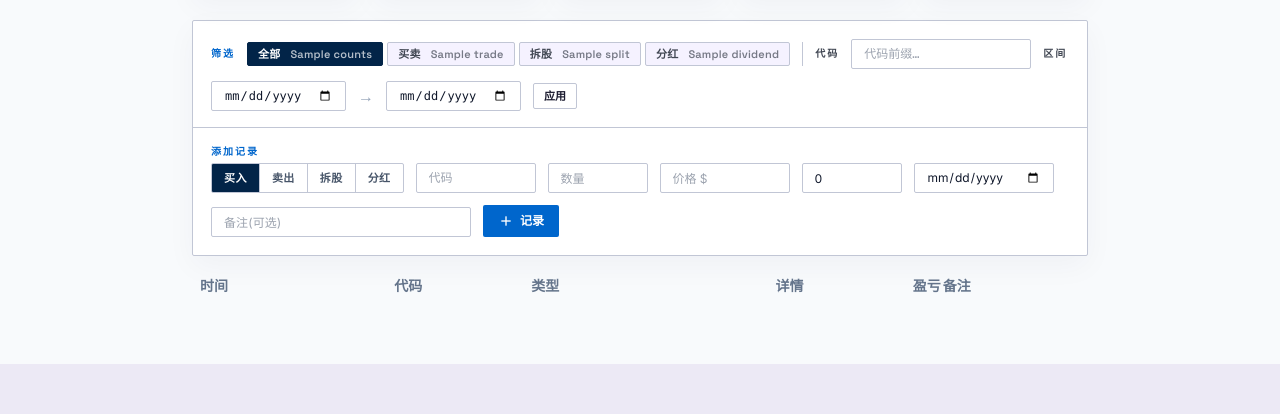
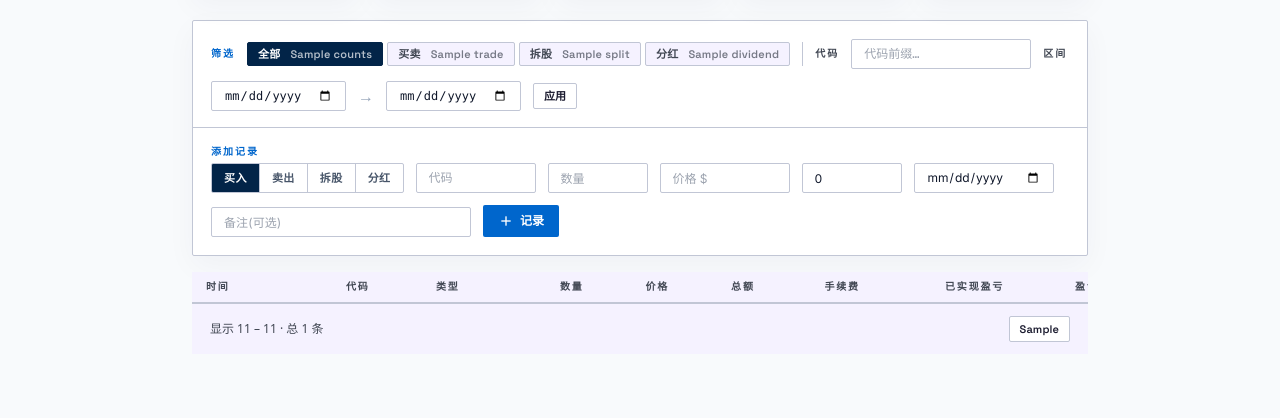
Before and after one commit to divxer/MarketPulse, a FastAPI app: template marketpulse/web/templates/trades.html in a window 1280 px wide. Shown: the part 386-804 px from the top of the page. Run offline with FastAPI, Linux system fonts and the light colour scheme; the template is opened without the code that fills it: most values are stand-ins (such as "Sample title", 1, 10 or a date in 2020); lists and menus that the app fills with data are empty; style sheets or scripts are compiled from the project's sources; parts of the project's set-up code (start-up, migrations or seed data) failed here and were passed over.

Commit message:
feat(trades): 10-col mp-table--trades + split/dividend rows + pagination
- 10 columns (time/ticker/type/qty/price/total/fees/pl/pl%/notes/actions)
- Split rows: purple chip, colspan-6 message, delete button
- Dividend rows: green chip, total in green, '—' in qty/fees/pl% cols
- Pagination footer: page numbers ±2 window + prev/next, HTMX swap
- Delete buttons preserve pagination via URL query string
- overflow-x:auto + min-width:1100px for narrow viewports
- POST/PUT routes now pass pagination ctx to partial (page=1, limit=50)

Co-Authored-By: Claude Opus 4.7 (1M context) <noreply@anthropic.com>

```diff
--- a/marketpulse/web/static/css/app.css
+++ b/marketpulse/web/static/css/app.css
@@ -641,3 +641,55 @@ hr.mp-hr {
 .mp-trades-add__kind   { display:flex; flex-direction:column; gap:4px; }
 .mp-hr                 { border:0; border-top:1px solid var(--ns-outline-variant); }
 .hidden                { display:none !important; }
+
+/* ════════ Phase 5c: Trades table ════════ */
+#trades-container           { overflow-x: auto; }
+.mp-table--trades           { min-width: 1100px; width: 100%; border-collapse: collapse; }
+.mp-table--trades th        { font:600 10px/1 var(--ns-font-headline);
+                              letter-spacing:0.08em; text-transform:uppercase;
+                              color:var(--ns-on-surface-variant);
+                              padding:10px 12px;
+                              border-bottom:1px solid var(--ns-outline-variant);
+                              white-space:nowrap; text-align:left; }
+.mp-table--trades td        { padding:12px; font-size:13px;
+                              border-bottom:1px solid var(--ns-outline-variant);
+                              vertical-align: middle; }
+.mp-table--trades tbody tr:hover { background: var(--ns-surface-container-low); }
+.mp-table--trades .col-time   { width:140px; color:var(--ns-on-surface-variant); }
+.mp-table--trades .col-ticker { width:90px; }
+.mp-table--trades .col-type   { width:90px; }
+.mp-table--trades .col-qty,
+.mp-table--trades .col-price,
+.mp-table--trades .col-total,
+.mp-table--trades .col-fees,
+.mp-table--trades .col-pl,
+.mp-table--trades .col-plpct  { text-align:right; }
+.mp-table--trades .col-actions{ width:80px; text-align:right; }
+.mp-table--trades .up         { color:var(--mp-up); font-weight:600; }
+.mp-table--trades .down       { color:var(--mp-down); font-weight:600; }
+.mp-table--trades .muted      { color:var(--ns-on-surface-variant); }
+.mp-table--trades tr.split    { background:rgba(141,82,231,0.04); }
+.mp-table--trades tr.dividend { background:rgba(14,138,95,0.04); }
+
+.mp-chip--split             { color:#5e2cb4;
+                              background:rgba(141,82,231,0.12);
+                              border-color:transparent; }
+
+.mp-empty-row               { text-align:center; padding:32px;
+                              color:var(--ns-on-surface-variant); }
+
+.mp-ticker-link             { color:var(--ns-navy); font-weight:700;
+                              text-decoration:none;
+                              font-family:var(--ns-font-headline); }
+.mp-icon-btn                { background:transparent; border:0; cursor:pointer;
+                              color:var(--ns-slate-400); padding:4px;
+                              display:inline-flex; align-items:center; }
+.mp-icon-btn:hover          { color:var(--ns-navy); }
+.mp-icon-btn .material-symbols-outlined { font-size:18px; }
+
+.mp-table-footer            { display:flex; justify-content:space-between;
+                              align-items:center; padding:12px 18px;
+                              background:var(--ns-surface-container-low);
+                              border-top:1px solid var(--ns-outline-variant); }
+.mp-table-footer__count     { font-size:12px; color:var(--ns-on-surface-variant); }
+.mp-table-footer__pager     { display:flex; gap:4px; }
--- a/marketpulse/web/templates/partials/trades_table.html
+++ b/marketpulse/web/templates/partials/trades_table.html
@@ -1,109 +1,136 @@
-<table class="w-full text-sm">
-  <thead class="text-left text-slate-500">
+<table class="mp-table mp-table--trades">
+  <thead>
     <tr>
-      <th class="px-2 py-1">时间</th>
-      <th>代码</th>
-      <th>类型</th>
-      <th class="text-right">详情</th>
-      <th class="text-right">盈亏</th>
-      <th>备注</th>
-      <th></th>
+      <th class="col-time">时间</th>
+      <th class="col-ticker">代码</th>
+      <th class="col-type">类型</th>
+      <th class="col-qty">数量</th>
+      <th class="col-price">价格</th>
+      <th class="col-total">总额</th>
+      <th class="col-fees">手续费</th>
+      <th class="col-pl">已实现盈亏</th>
+      <th class="col-plpct">盈亏 %</th>
+      <th class="col-notes">备注</th>
+      <th class="col-actions"></th>
     </tr>
   </thead>
   <tbody>
     {% for e in events %}
       {% if e.kind == "trade" %}
         {% set t = e.obj %}
-        <tr class="border-t" id="trade-row-{{ t.id }}">
-          <td class="px-2 py-1 text-slate-500 text-xs">
+        <tr id="trade-row-{{ t.id }}">
+          <td class="col-time mono">
             <time data-utc="{{ (t.executed_at or t.created_at).isoformat() }}">{{ (t.executed_at or t.created_at).strftime("%Y-%m-%d %H:%M") }}</time>
           </td>
-          <td><a href="/stock/{{ t.ticker }}" class="font-medium">{{ t.ticker }}</a></td>
-          <td>
-            {% if t.action == "buy" %}
-              <span class="text-blue-600 text-xs">🟦 买入</span>
-            {% else %}
-              <span class="text-orange-600 text-xs">🟧 卖出</span>
-            {% endif %}
+          <td class="col-ticker"><a href="/stock/{{ t.ticker }}" class="mp-ticker-link">{{ t.ticker }}</a></td>
+          <td class="col-type">
+            {% if t.action == "buy" %}<span class="mp-chip mp-chip--periwinkle">买入</span>
+            {% else %}<span class="mp-chip mp-chip--down">卖出</span>{% endif %}
           </td>
-          <td class="text-right">
-            {{ "%g"|format(t.quantity) }} 股 @ ${{ "%.2f"|format(t.price) }}
-            {% if t.fees %}<span class="text-xs text-slate-500">(手续费 ${{ "%.2f"|format(t.fees) }})</span>{% endif %}
+          <td class="col-qty mono tnum">{{ "%g"|format(t.quantity) }}</td>
+          <td class="col-price mono tnum">${{ "%.2f"|format(t.price) }}</td>
+          <td class="col-total mono tnum">${{ "%.2f"|format(t.quantity * t.price) }}</td>
+          <td class="col-fees mono tnum">{{ "$%.2f"|format(t.fees) if t.fees else "—" }}</td>
+          <td class="col-pl mono tnum {% if t.realized_pl is not none and t.realized_pl >= 0 %}up{% elif t.realized_pl is not none %}down{% endif %}">
+            {% if t.realized_pl is not none %}{{ "%+.2f"|format(t.realized_pl) }}{% else %}—{% endif %}
           </td>
-          <td class="text-right {% if t.realized_pl is not none and t.realized_pl >= 0 %}text-green-600{% elif t.realized_pl is not none %}text-red-600{% endif %}">
-            {% if t.realized_pl is not none %}${{ "%+.2f"|format(t.realized_pl) }}{% endif %}
+          <td class="col-plpct mono tnum {% if t.realized_pl is not none and t.realized_pl >= 0 %}up{% elif t.realized_pl is not none %}down{% endif %}">
+            {% if t.realized_pl is not none and t.quantity and t.price %}{{ "%+.2f%%"|format(t.realized_pl / (t.quantity * t.price) * 100) }}{% else %}—{% endif %}
           </td>
-          <td class="text-xs text-slate-500 max-w-xs truncate">{{ t.notes or "" }}</td>
-          <td class="text-right">
-            <button
-              type="button"
-              onclick='loadTradeIntoForm({{ {
-                "id": t.id,
-                "ticker": t.ticker,
-                "action": t.action,
-                "quantity": t.quantity,
-                "price": t.price,
-                "fees": t.fees,
-                "notes": t.notes or "",
-                "executed_at_date": (t.executed_at.strftime("%Y-%m-%d") if t.executed_at else ""),
-                "executed_at_iso": (t.executed_at.isoformat() if t.executed_at else "")
-              } | tojson }})'
-              class="text-blue-600 text-xs hover:underline mr-2">编辑</button>
-            <button
-              hx-delete="/trades/{{ t.id }}"
-              hx-target="#trade-row-{{ t.id }}"
-              hx-swap="outerHTML"
-              hx-confirm="删除这笔交易?会自动重算该代码的持仓和已实现盈亏。"
-              class="text-red-600 text-xs hover:underline">删除</button>
+          <td class="col-notes muted">{{ t.notes or "" }}</td>
+          <td class="col-actions">
+            <button class="mp-icon-btn" type="button"
+                    onclick='loadTradeIntoForm({{ {
+                      "id": t.id, "ticker": t.ticker, "action": t.action,
+                      "quantity": t.quantity, "price": t.price, "fees": t.fees,
+                      "notes": t.notes or "",
+                      "executed_at_date": (t.executed_at.strftime("%Y-%m-%d") if t.executed_at else ""),
+                      "executed_at_iso": (t.executed_at.isoformat() if t.executed_at else "")
+                    } | tojson }})'>
+              <span class="material-symbols-outlined">edit</span>
+            </button>
+            <button class="mp-icon-btn"
+                    hx-delete="/trades/{{ t.id }}?{{ filters_qs }}&page={{ page }}&limit={{ limit }}"
+                    hx-target="#trades-container" hx-swap="innerHTML"
+                    hx-confirm="删除这笔交易?会自动重算该代码的持仓和已实现盈亏。">
+              <span class="material-symbols-outlined">delete_outline</span>
+            </button>
           </td>
         </tr>
       {% elif e.kind == "split" %}
         {% set s = e.obj %}
-        <tr class="border-t bg-purple-50" id="split-row-{{ s.id }}">
-          <td class="px-2 py-1 text-slate-500 text-xs">{{ s.ex_date.strftime("%Y-%m-%d") }}</td>
-          <td><a href="/stock/{{ s.ticker }}" class="font-medium">{{ s.ticker }}</a></td>
-          <td><span class="text-purple-700 text-xs">🟪 拆股</span></td>
-          <td class="text-right">
-            1 → {{ "%g"|format(s.ratio) }} (比例 {{ "%g"|format(s.ratio) }})
-            <span class="text-xs text-slate-400">[{{ s.source }}]</span>
+        <tr class="split" id="split-row-{{ s.id }}">
+          <td class="col-time mono">{{ s.ex_date.strftime("%Y-%m-%d") }}</td>
+          <td class="col-ticker"><a href="/stock/{{ s.ticker }}" class="mp-ticker-link">{{ s.ticker }}</a></td>
+          <td class="col-type"><span class="mp-chip mp-chip--split">拆股</span></td>
+          <td colspan="6" class="muted">
+            1 → <span class="mono" style="color:var(--ns-navy); font-weight:600;">{{ "%g"|format(s.ratio) }}</span>
+            自动重算 {{ s.ticker }} 持仓
+            <span class="muted">[{{ s.source }}]</span>
+            {% if s.notes %} · {{ s.notes }}{% endif %}
           </td>
-          <td class="text-right text-slate-400">—</td>
-          <td class="text-xs text-slate-500 max-w-xs truncate">{{ s.notes or "" }}</td>
-          <td class="text-right">
-            <button
-              hx-delete="/splits/{{ s.id }}"
-              hx-target="#split-row-{{ s.id }}"
-              hx-swap="outerHTML"
-              hx-confirm="删除这条拆股记录?会自动重算该代码的持仓。"
-              class="text-red-600 text-xs hover:underline">删除</button>
+          <td class="col-notes"></td>
+          <td class="col-actions">
+            <button class="mp-icon-btn"
+                    hx-delete="/splits/{{ s.id }}?{{ filters_qs }}&page={{ page }}&limit={{ limit }}"
+                    hx-target="#trades-container" hx-swap="innerHTML"
+                    hx-confirm="删除这条拆股记录?会自动重算该代码的持仓。">
+              <span class="material-symbols-outlined">delete_outline</span>
+            </button>
           </td>
         </tr>
       {% elif e.kind == "dividend" %}
         {% set d = e.obj %}
-        <tr class="border-t bg-emerald-50" id="dividend-row-{{ d.id }}">
-          <td class="px-2 py-1 text-slate-500 text-xs">{{ d.ex_date.strftime("%Y-%m-%d") }}</td>
-          <td><a href="/stock/{{ d.ticker }}" class="font-medium">{{ d.ticker }}</a></td>
-          <td><span class="text-emerald-700 text-xs">💰 分红</span></td>
-          <td class="text-right">
-            ${{ "%.4f"|format(d.amount_per_share) }}/股 总 ${{ "%.2f"|format(d.total_amount) }}
-          </td>
-          <td class="text-right text-slate-400">—</td>
-          <td class="text-xs text-slate-500 max-w-xs truncate">{{ d.notes or "" }}</td>
-          <td class="text-right">
-            <button
-              hx-delete="/dividends/{{ d.id }}"
-              hx-target="#dividend-row-{{ d.id }}"
-              hx-swap="outerHTML"
-              hx-confirm="删除这条分红记录?"
-              class="text-red-600 text-xs hover:underline">删除</button>
+        <tr class="dividend" id="dividend-row-{{ d.id }}">
+          <td class="col-time mono">{{ d.ex_date.strftime("%Y-%m-%d") }}</td>
+          <td class="col-ticker"><a href="/stock/{{ d.ticker }}" class="mp-ticker-link">{{ d.ticker }}</a></td>
+          <td class="col-type"><span class="mp-chip mp-chip--up">分红</span></td>
+          <td class="col-qty muted">—</td>
+          <td class="col-price mono tnum">${{ "%.4f"|format(d.amount_per_share) }}/股</td>
+          <td class="col-total mono tnum up" style="font-weight:600;">+${{ "%.2f"|format(d.total_amount) }}</td>
+          <td class="col-fees muted">—</td>
+          <td class="col-pl mono tnum up" style="font-weight:600;">+${{ "%.2f"|format(d.total_amount) }}</td>
+          <td class="col-plpct muted">—</td>
+          <td class="col-notes muted">{{ d.notes or "" }}</td>
+          <td class="col-actions">
+            <button class="mp-icon-btn"
+                    hx-delete="/dividends/{{ d.id }}?{{ filters_qs }}&page={{ page }}&limit={{ limit }}"
+                    hx-target="#trades-container" hx-swap="innerHTML"
+                    hx-confirm="删除这条分红记录?">
+              <span class="material-symbols-outlined">delete_outline</span>
+            </button>
           </td>
         </tr>
       {% endif %}
     {% endfor %}
     {% if not events %}
-    <tr><td colspan="7" class="px-4 py-8 text-center text-slate-500">
-      暂无记录。在上方表单中添加第一条。
-    </td></tr>
+      <tr><td colspan="11" class="mp-empty-row">暂无记录。在上方表单中添加第一条。</td></tr>
     {% endif %}
   </tbody>
 </table>
+
+{% if total_count > 0 %}
+<div class="mp-table-footer">
+  <span class="mp-table-footer__count">
+    显示 {{ (page-1)*limit + 1 }} – {{ (page-1)*limit + events|length }} · 总 {{ total_count }} 条
+  </span>
+  <div class="mp-table-footer__pager">
+    {% set base_qs = filters_qs %}
+    {% if page > 1 %}
+      <a class="mp-btn mp-btn--ghost mp-btn--sm"
+         hx-get="/trades?{{ base_qs }}&page={{ page-1 }}&limit={{ limit }}"
+         hx-target="#trades-container" hx-swap="innerHTML" hx-push-url="true">‹ 上一页</a>
+    {% endif %}
+    {% for p in pager_window %}
+      <a class="mp-btn mp-btn--{% if p == page %}navy{% else %}ghost{% endif %} mp-btn--sm"
+         hx-get="/trades?{{ base_qs }}&page={{ p }}&limit={{ limit }}"
+         hx-target="#trades-container" hx-swap="innerHTML" hx-push-url="true">{{ p }}</a>
+    {% endfor %}
+    {% if page < total_pages %}
+      <a class="mp-btn mp-btn--ghost mp-btn--sm"
+         hx-get="/trades?{{ base_qs }}&page={{ page+1 }}&limit={{ limit }}"
+         hx-target="#trades-container" hx-swap="innerHTML" hx-push-url="true">下一页 ›</a>
+    {% endif %}
+  </div>
+</div>
+{% endif %}
```
Also changed, not shown: marketpulse/web/routes/trades.py (+22 -2 lines), tests/web/test_trades.py (+41 -1 lines).
